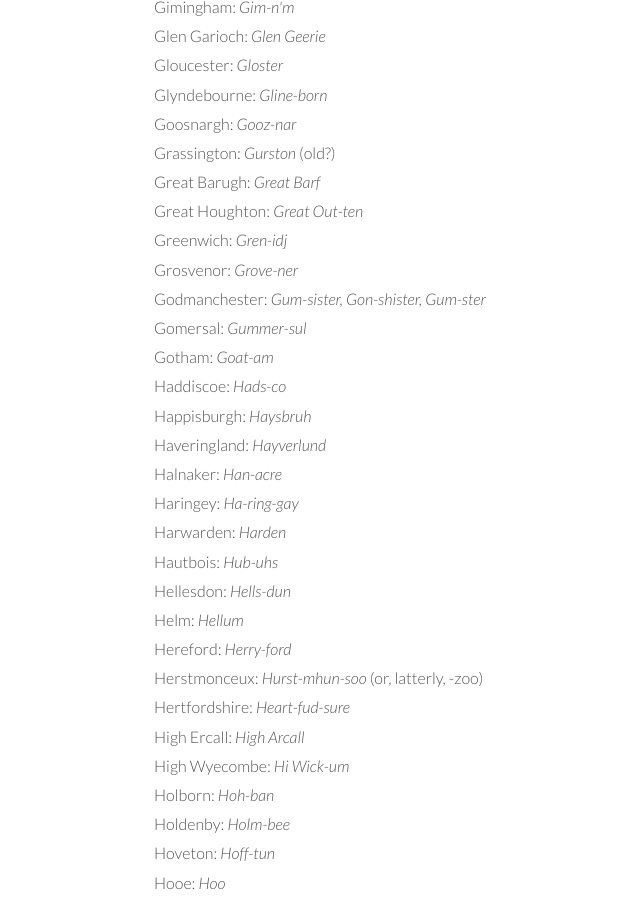
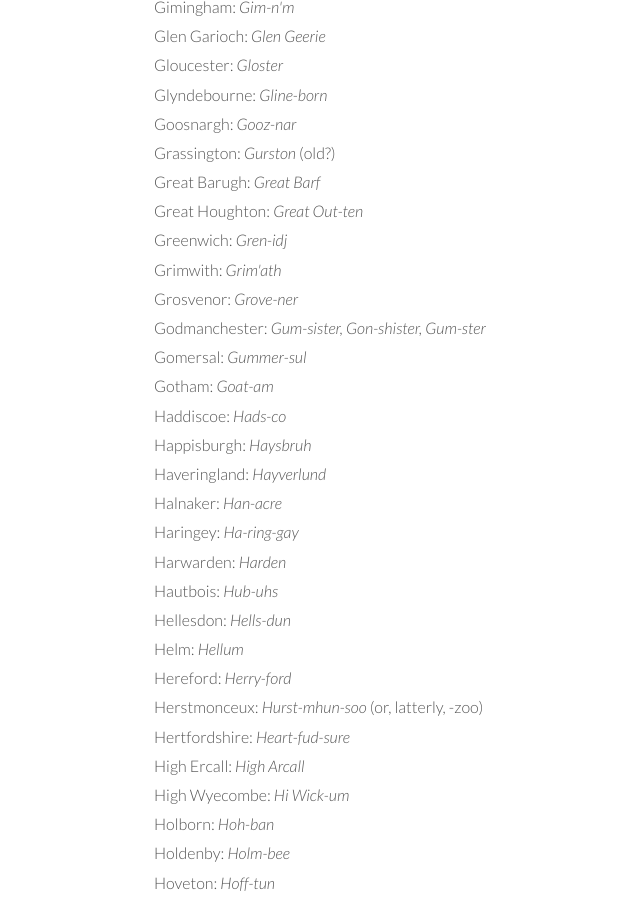
Before and after one commit to CollectionsOfThisKind/collectionsofthiskind.github.io, a Jekyll site: the page built from pages/lists/lists/names.html, in a window 1280 px wide and 900 px high, scrolled down 3354 px. Shown: the whole window, without its empty margins (96-736 px from the left). Built offline with Jekyll 4.4.1, drawn with Linux system fonts in a browser that asks for light colours.

Commit message:
Add files via upload

```diff
--- a/pages/lists/lists/names.html
+++ b/pages/lists/lists/names.html
@@ -139,6 +139,7 @@
 <li>Great Barugh: <i>Great Barf</i></li>
 <li>Great Houghton: <i>Great Out-ten</i></li>
 <li>Greenwich: <i>Gren-idj</i></li>
+<li>Grimwith: <i>Grim'ath</i></li>
 <li>Grosvenor: <i>Grove-ner</i></li>
 <li>Godmanchester: <i>Gum-sister, Gon-shister, Gum-ster</i></li>
 <li>Gomersal: <i>Gummer-sul</i></li>
```
Also changed, not shown: other parts of pages/lists/lists/names.html (+1 -0 lines).
